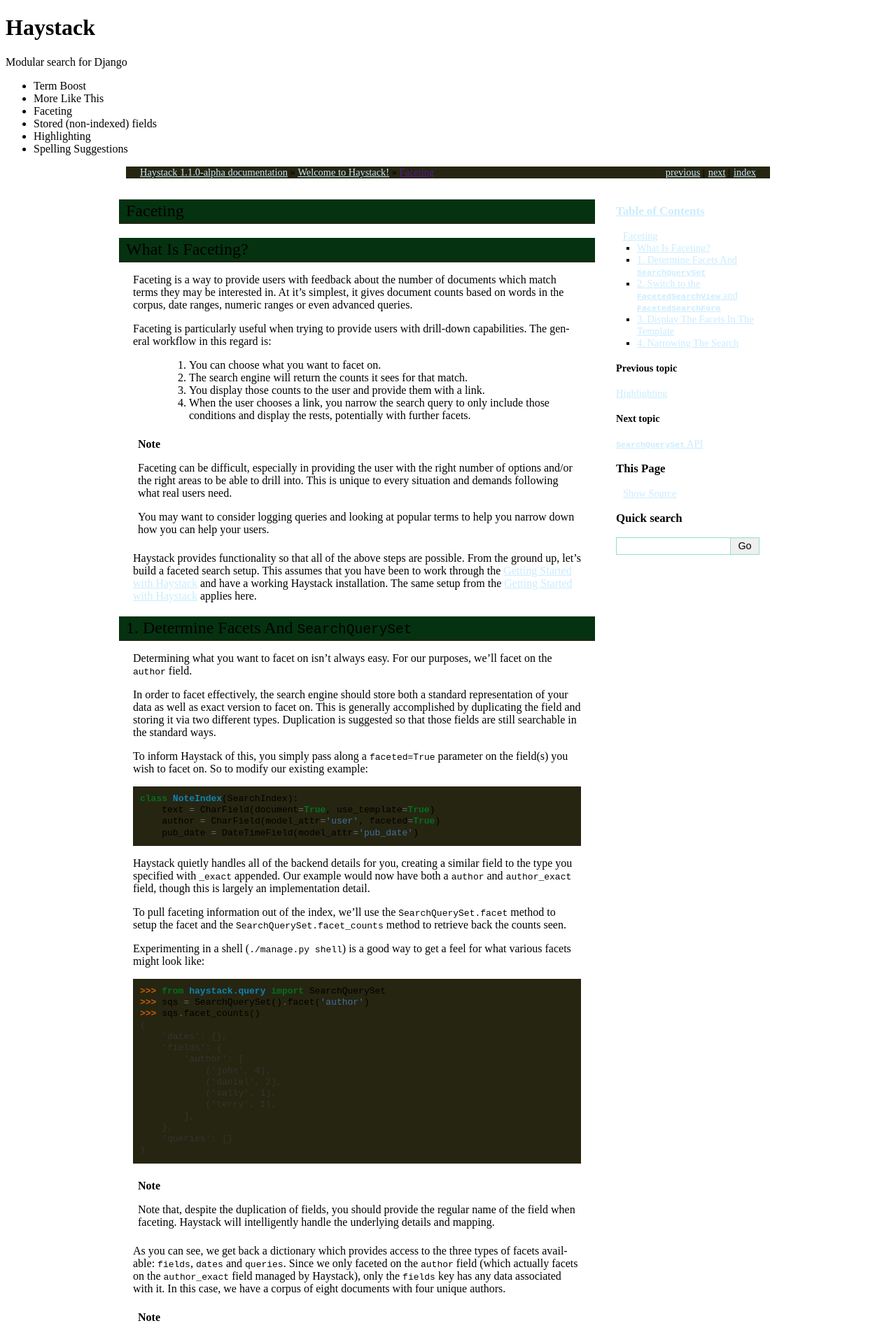
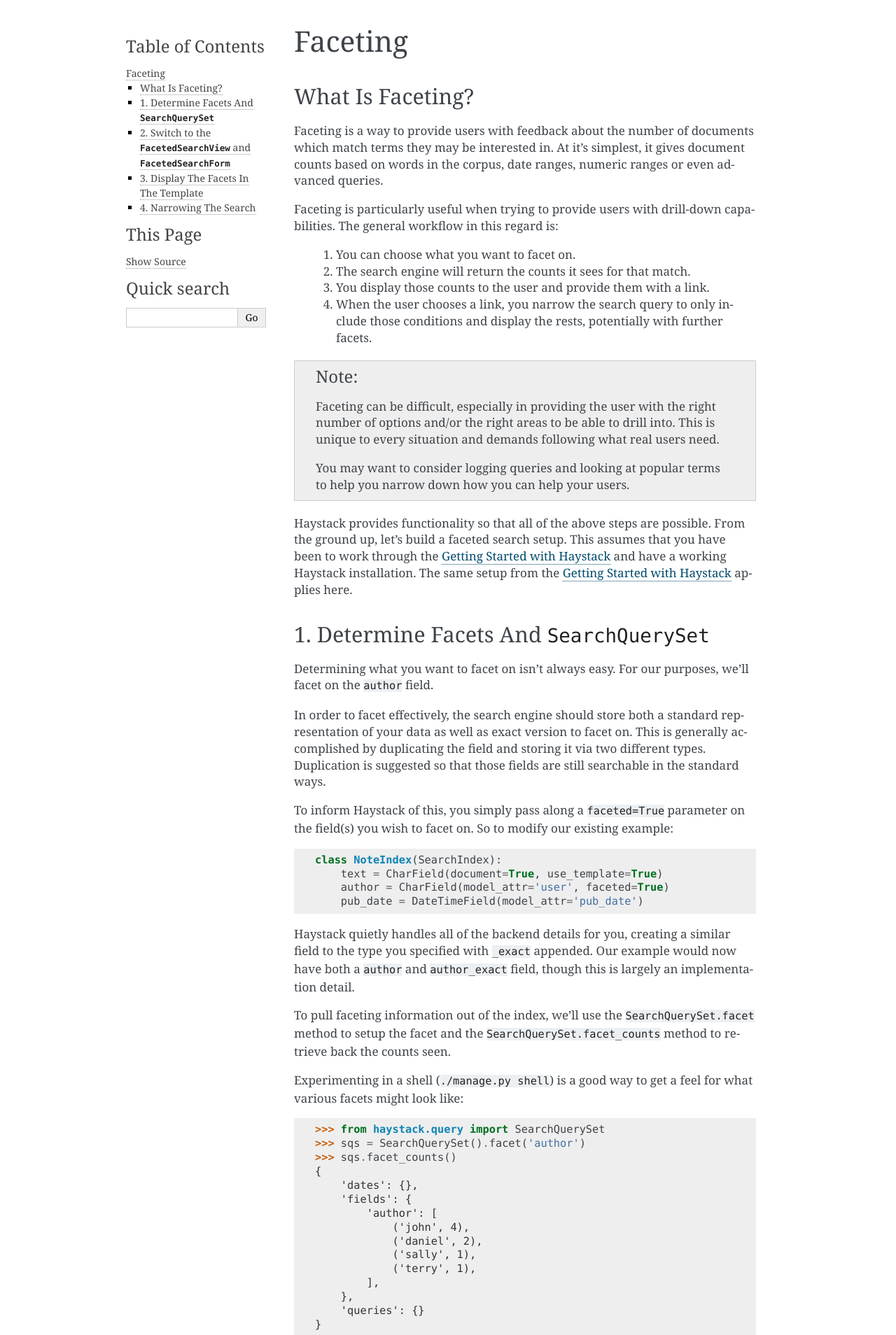
Before and after one commit to django-haystack/django-haystack, a Sphinx documentation site: the page built from docs/faceting.rst, in a window 1280 px wide. Shown: the top 1908 px of the page at 70% size. Built offline with Sphinx 7.4.7, drawn with Linux system fonts in a browser that asks for light colours; a style sheet for code colours, icons or effects is not loaded; some of the changed text lies outside the part shown.

Commit message:
Go back to the default Sphinx theme. The custom Haystack theme is too much work and too little benefit.

```diff
--- a/docs/conf.py
+++ b/docs/conf.py
@@ -91,7 +91,7 @@
 
 # The theme to use for HTML and HTML Help pages.  Major themes that come with
 # Sphinx are currently 'default' and 'sphinxdoc'.
-html_theme = 'haystack_theme'
+# html_theme = 'haystack_theme'
 
 # Theme options are theme-specific and customize the look and feel of a theme
 # further.  For a list of options available for each theme, see the
```
